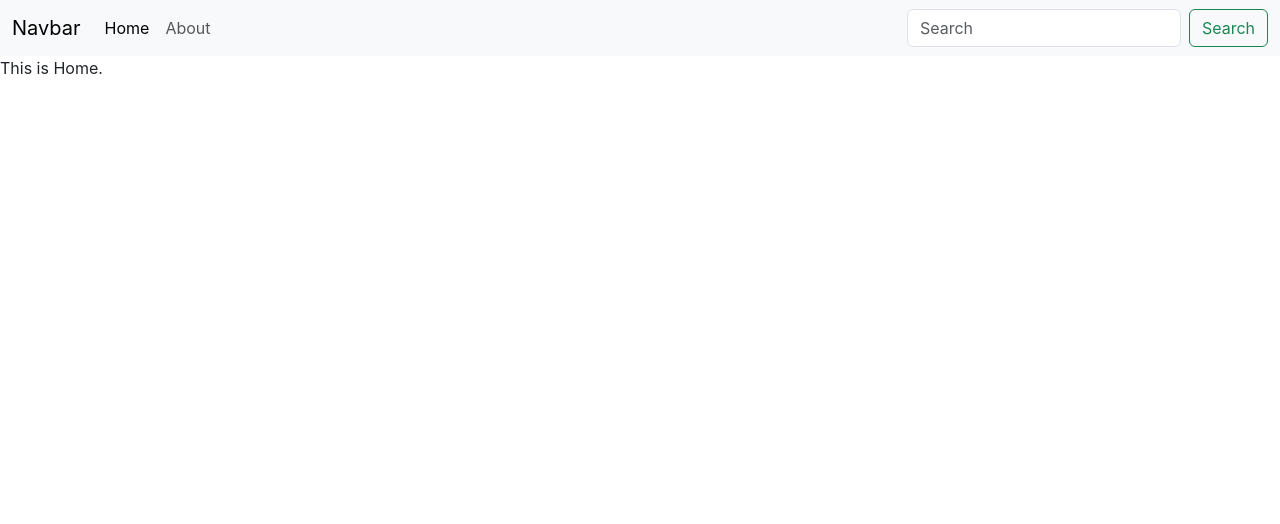
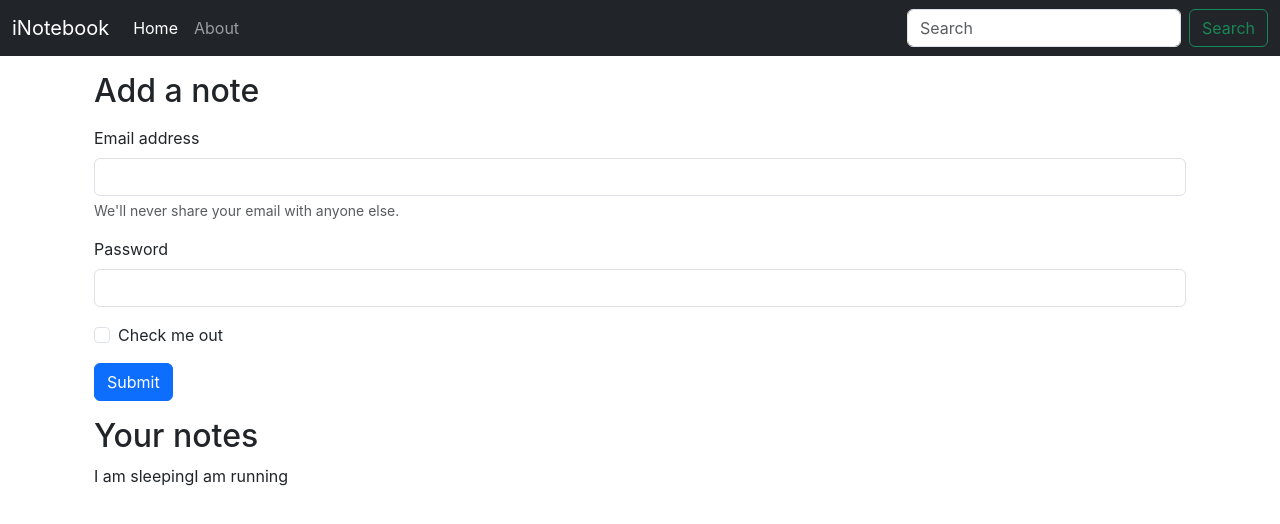
Before and after one commit to tshivanshu9/iNotebook, a React (Create React App) app: page / in a window 1280 px wide. Shown: the top 524 px of the page. Built offline with nearby package versions, Linux system fonts and the light colour scheme; the HTML template or start-up script is replaced by a standard one.

Commit message:
Made use of useContext

```diff
--- a/src/App.js
+++ b/src/App.js
@@ -7,17 +7,22 @@
 import Navbar from './components/Navbar';
 import Home from './components/Home';
 import About from './components/About';
+import NoteState from './context/notes/NoteState';
 
 function App() {
   return (
     <>
+      <NoteState>
         <Router>
           <Navbar />
+          <div className="container">
             <Routes>
               <Route exact path="/" element={<Home />} />
               <Route exact path="/about" element={<About />} />
             </Routes>
+          </div>
         </Router>
+      </NoteState>
     </>
   );
 }
--- a/src/components/Home.js
+++ b/src/components/Home.js
@@ -1,9 +1,36 @@
-import React from 'react'
+import React, { useContext } from 'react'
+import noteContext from '../context/notes/noteContext';
 
 const Home = () => {
+  const context = useContext(noteContext);
+  const { notes, setNotes } = context;
   return (
     <div>
-      This is Home.
+      <div className="container my-3">
+        <h2>Add a note</h2>
+        <form className='my-3'>
+          <div className="mb-3">
+            <label htmlFor="exampleInputEmail1" className="form-label">Email address</label>
+            <input type="email" className="form-control" id="exampleInputEmail1" aria-describedby="emailHelp" />
+            <div id="emailHelp" className="form-text">We'll never share your email with anyone else.</div>
+          </div>
+          <div className="mb-3">
+            <label htmlFor="exampleInputPassword1" className="form-label">Password</label>
+            <input type="password" className="form-control" id="exampleInputPassword1" />
+          </div>
+          <div className="mb-3 form-check">
+            <input type="checkbox" className="form-check-input" id="exampleCheck1" />
+            <label className="form-check-label" htmlFor="exampleCheck1">Check me out</label>
+          </div>
+          <button type="submit" className="btn btn-primary">Submit</button>
+        </form>
+      </div>
+      <div className="container my-3">
+        <h2>Your notes</h2>
+        {
+          notes?.map((note) => note.title)
+        }
+      </div>
     </div>
   )
 }
--- a/src/components/Navbar.js
+++ b/src/components/Navbar.js
@@ -1,22 +1,23 @@
 import React from 'react'
-import { Link } from "react-router-dom";
+import { Link, useLocation } from "react-router-dom";
 
 const Navbar = () => {
+  const location = useLocation();
   return (
     <div>
-      <nav className="navbar navbar-expand-lg bg-body-tertiary">
+      <nav className="navbar navbar-expand-lg navbar-dark bg-dark">
         <div className="container-fluid">
-          <Link className="navbar-brand" to="/">Navbar</Link>
+          <Link className="navbar-brand" to="/">iNotebook</Link>
           <button className="navbar-toggler" type="button" data-bs-toggle="collapse" data-bs-target="#navbarSupportedContent" aria-controls="navbarSupportedContent" aria-expanded="false" aria-label="Toggle navigation">
             <span className="navbar-toggler-icon"></span>
           </button>
           <div className="collapse navbar-collapse" id="navbarSupportedContent">
             <ul className="navbar-nav me-auto mb-2 mb-lg-0">
               <li className="nav-item">
-                <Link className="nav-link active" aria-current="page" to="/">Home</Link>
+                <Link className={`nav-link ${location?.pathname === '/' ? 'active' : ''}`} aria-current="page" to="/">Home</Link>
               </li>
               <li className="nav-item">
-                <Link className="nav-link" to="/about">About</Link>
+                <Link className={`nav-link ${location?.pathname === '/about' ? 'active' : ''}`} to="/about">About</Link>
               </li>
             </ul>
             <form className="d-flex" role="search">
--- /dev/null
+++ b/src/context/notes/NoteState.js
@@ -0,0 +1,33 @@
+import noteContext from './noteContext';
+import React from 'react';
+
+const NoteState = (props) => {
+  const notesInitial = [
+    {
+      "_id": "686a230fee650cf29bf49ad1",
+      "title": "I am sleeping",
+      "description": "Sleeping note",
+      "tag": "General",
+      "userId": "686969f2708071f93e075e84",
+      "date": "2025-07-06T07:17:35.201Z",
+      "__v": 0
+    },
+    {
+      "_id": "686a230fee650cf29bf49ad1",
+      "title": "I am running",
+      "description": "Sleeping note",
+      "tag": "General",
+      "userId": "686969f2708071f93e075e84",
+      "date": "2025-07-06T07:17:35.201Z",
+      "__v": 0
+    }
+  ];
+  const [notes, setNotes] = React.useState(notesInitial);
+  return (
+    <noteContext.Provider value={{ notes, setNotes }}>
+      {props.children}
+    </noteContext.Provider>
+  )
+};
+
+export default NoteState;
--- /dev/null
+++ b/src/context/notes/noteContext.js
@@ -0,0 +1,5 @@
+import { createContext } from "react";
+
+const noteContext = createContext();
+
+export default noteContext;
```
Also changed, not shown: 1 other file (tests, documents, lock files or other folders). Lines whose indentation alone changed are shown as unchanged.
